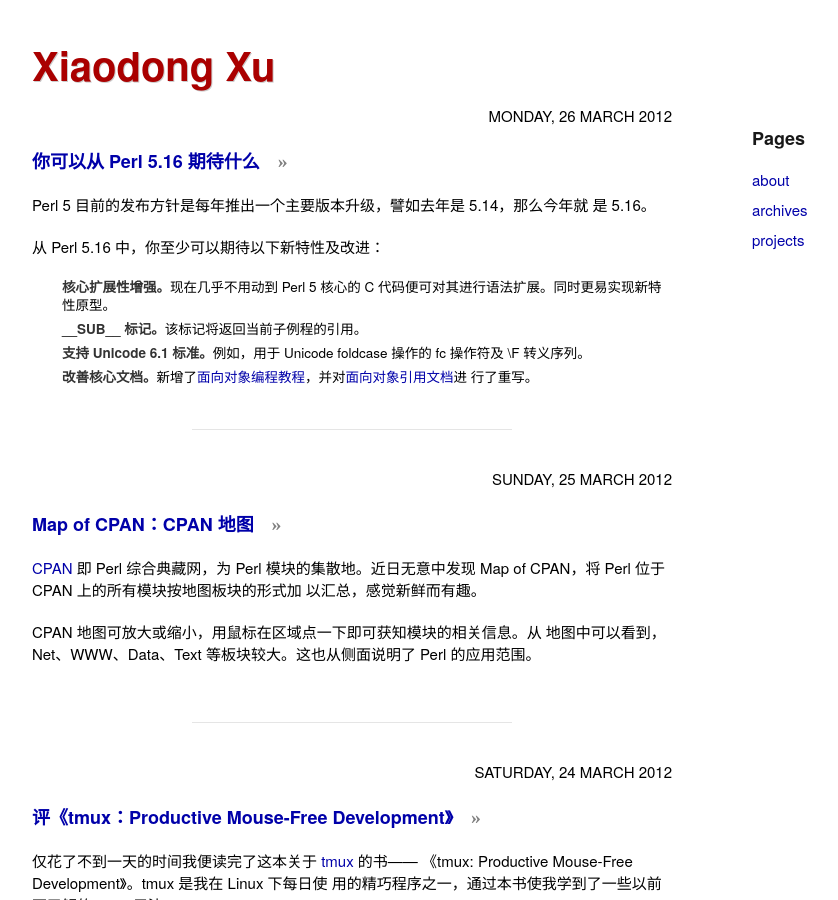
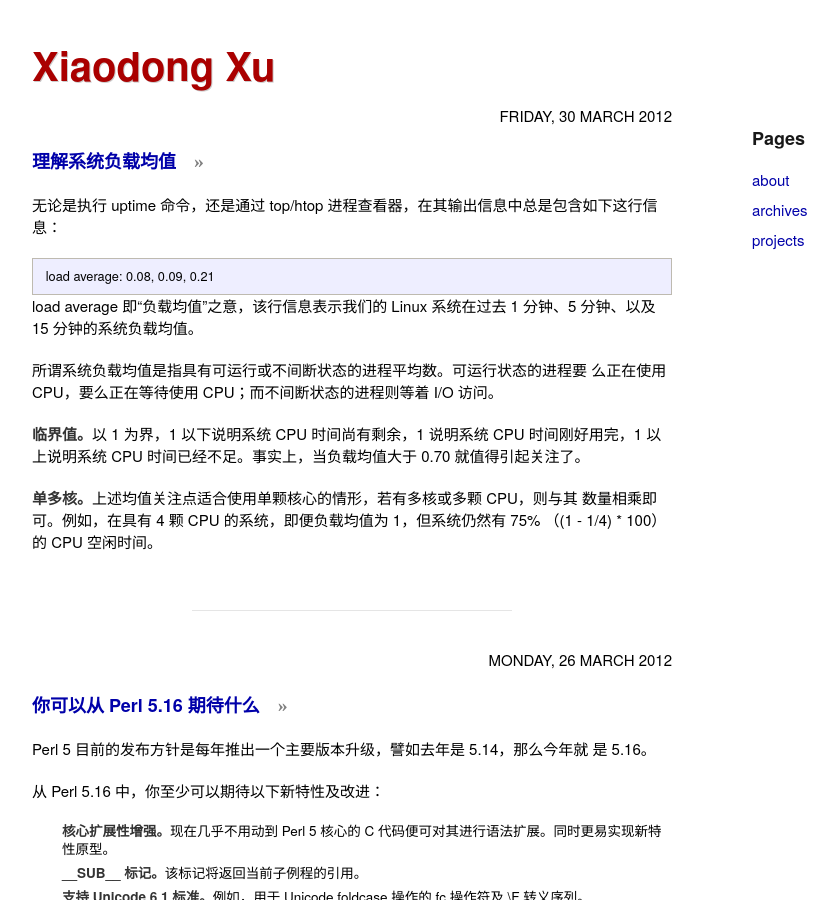
Before and after one commit to xuxiaodong/xuxiaodong.github.com, a Jekyll site: the page built from index.html, in a window 1280 px wide and 900 px high. Shown: the whole window, without its empty margins (138-976 px from the left). Built offline with Jekyll 4.4.1, drawn with Linux system fonts in a browser that asks for light colours; Markdown is read by kramdown in place of the engine named in the settings.

Commit message:
add new post

```diff
--- a/_posts/2012-03-26-perl-5-dot-16.markdown
+++ b/_posts/2012-03-26-perl-5-dot-16.markdown
@@ -12,7 +12,7 @@
 
 + **核心扩展性增强。**现在几乎不用动到 Perl 5 核心的 C
   代码便可对其进行语法扩展。同时更易实现新特性原型。
-+ **__SUB__ 标记。**该标记将返回当前子例程的引用。
++ **\_\_SUB__ 标记。**该标记将返回当前子例程的引用。
 + **支持 Unicode 6.1 标准。**例如，用于 Unicode foldcase 操作的 fc 操作符及
   \F 转义序列。
 + **改善核心文档。**新增了[面向对象编程教程][1]，并对[面向对象引用文档][2]进
--- /dev/null
+++ b/_posts/2012-03-30-understanding-load-average.markdown
@@ -0,0 +1,25 @@
+---
+layout: post
+title: 理解系统负载均值
+date: 2012-03-30 21:23
+post-link: http://blog.scoutapp.com/articles/2009/07/31/understanding-load-averages
+---
+
+无论是执行 uptime 命令，还是通过 top/htop
+进程查看器，在其输出信息中总是包含如下这行信息：
+
+    load average: 0.08, 0.09, 0.21
+
+load average 即“负载均值”之意，该行信息表示我们的 Linux 系统在过去 1 分钟、5
+分钟、以及 15 分钟的系统负载均值。
+
+所谓系统负载均值是指具有可运行或不间断状态的进程平均数。可运行状态的进程要
+么正在使用 CPU，要么正在等待使用 CPU；而不间断状态的进程则等着 I/O 访问。
+
+**临界值。**以 1 为界，1 以下说明系统 CPU 时间尚有剩余，1 说明系统 CPU
+时间刚好用完，1 以上说明系统 CPU 时间已经不足。事实上，当负载均值大于 0.70
+就值得引起关注了。
+
+**单多核。**上述均值关注点适合使用单颗核心的情形，若有多核或多颗 CPU，则与其
+数量相乘即可。例如，在具有 4 颗 CPU 的系统，即便负载均值为 1，但系统仍然有 75%
+（(1 - 1/4) * 100）的 CPU 空闲时间。
```
